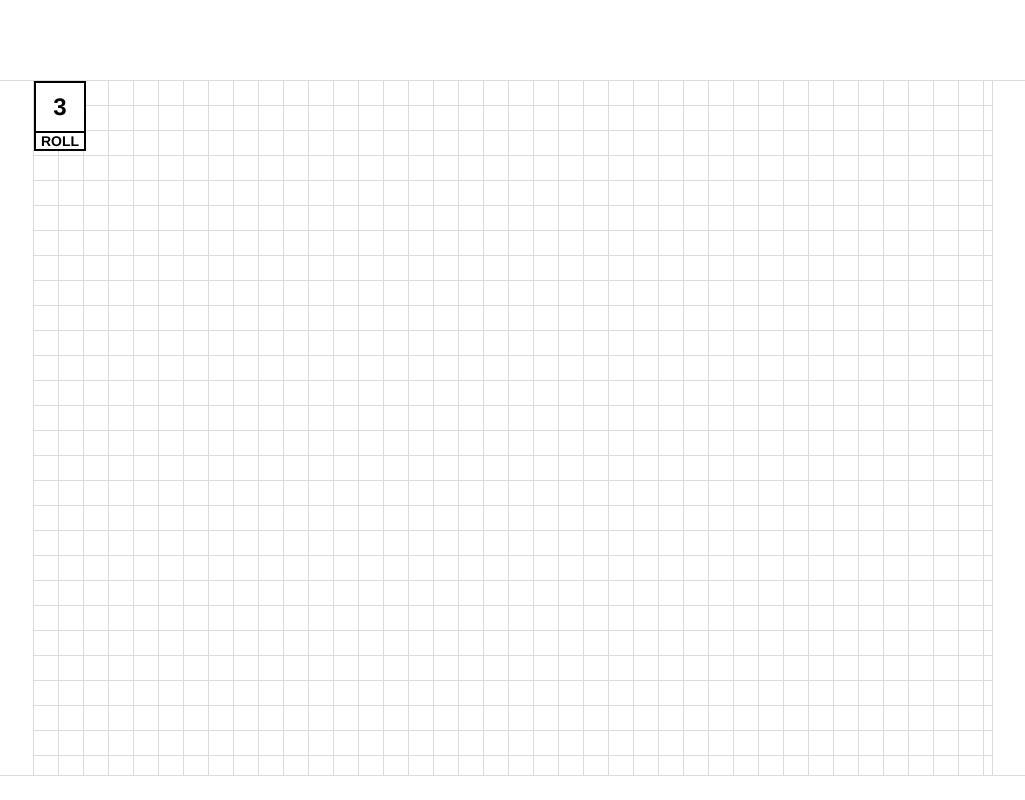
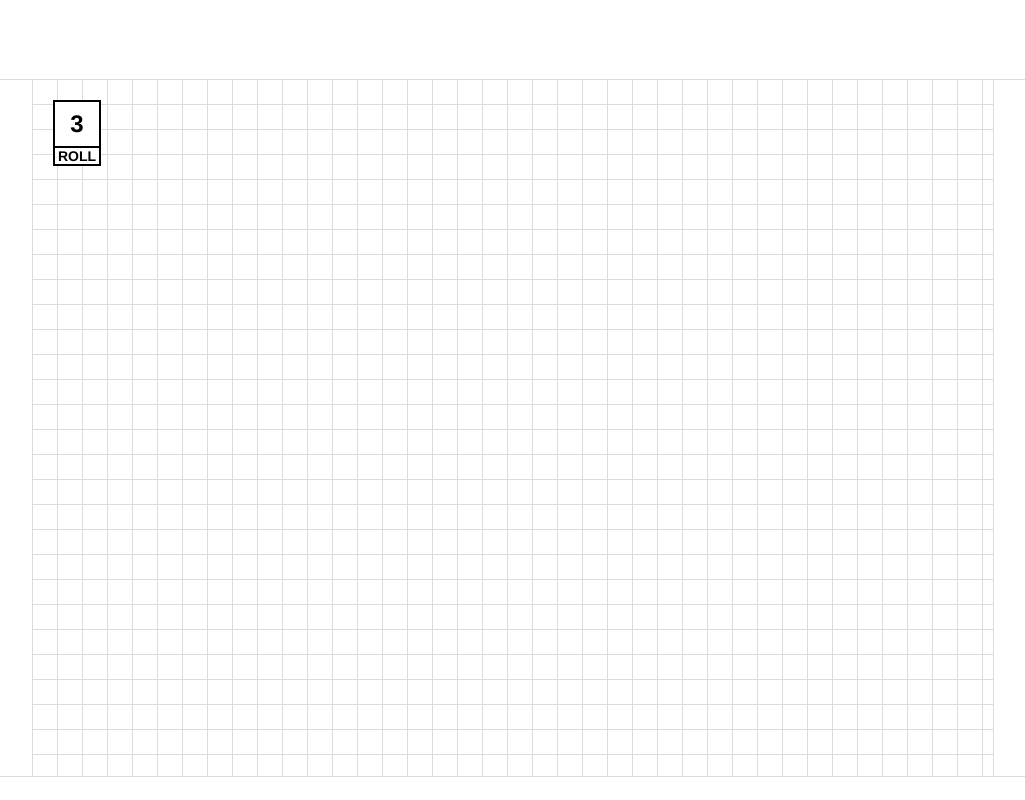
Before and after one commit to GStarP/Board, a Vue app in the folder client/: page /#/ in a window 1280 px wide. Shown: the whole page, without its empty margins (127-1152 px from the left). Built offline with nearby package versions, Linux system fonts and the light colour scheme.

Commit message:
feat: 完成位置状态的数据化

```diff
--- a/client/src/App.vue
+++ b/client/src/App.vue
@@ -24,6 +24,10 @@ body,
     "Microsoft YaHei", "微软雅黑", Arial, sans-serif;
 }
 
+div {
+  box-sizing: border-box;
+}
+
 // 美化滚动条
 ::-webkit-scrollbar {
   background-color: #eee;
--- a/client/src/components/items/Dice.vue
+++ b/client/src/components/items/Dice.vue
@@ -1,5 +1,5 @@
 <template>
-  <div v-drag class="dice">
+  <div v-drag class="dice" :style="style">
     <div class="dice__txt">{{ value }}</div>
     <div class="dice__btn" @click="randomValue">ROLL</div>
   </div>
@@ -26,8 +26,7 @@ export default Vue.extend({
       const result = Math.ceil(Math.random() * this.d.max);
       this.$store.commit("updateItem", {
         idx: this.d.idx,
-        attr: "value",
-        val: result
+        value: result
       });
       // 动画效果
       setTimeout(() => {
@@ -40,19 +39,31 @@ export default Vue.extend({
         this.value = result;
       }, 200);
     }
+  },
+  computed: {
+    style() {
+      return {
+        left: `${this.d.x}px`,
+        top: `${this.d.y}px`
+      };
+    }
   }
 });
 </script>
 
 <style lang="scss">
 .dice {
+  $size: 48px;
+  width: $size;
+
   display: flex;
   flex-direction: column;
+
+  position: relative;
 
   background: #fff;
 
   &__txt {
-    $size: 48px;
     width: $size;
     height: $size;
     border: #000 solid 2px;
@@ -71,6 +82,7 @@ export default Vue.extend({
   }
 
   &__btn {
+    width: $size;
     border: #000 solid 2px;
     border-top: none;
 
--- a/client/src/components/items/Item.vue
+++ b/client/src/components/items/Item.vue
@@ -1,5 +1,5 @@
 <template>
-  <component :is="d.type" v-bind="$props" />
+  <component :is="d.type" :idx="d.idx" v-bind="$props" />
 </template>
 
 <script>
--- a/client/src/main.js
+++ b/client/src/main.js
@@ -3,7 +3,6 @@ import App from "./App.vue";
 import router from "./router";
 import store from "./store";
 import "./plugins/element";
-import "./plugins/directives";
 import "./components/items/index";
 
 Vue.config.productionTip = false;
@@ -13,3 +12,47 @@ new Vue({
   store,
   render: h => h(App)
 }).$mount("#app");
+
+/* v-drag: 元素可拖拽 */
+Vue.directive("drag", {
+  bind: el => {
+    // 鼠标按住时开始移动
+    el.onmousedown = e => {
+      // 鼠标在元素内部的左/上边距
+      let inL = e.clientX - el.offsetLeft;
+      let inT = e.clientY - el.offsetTop;
+      // 元素相对于 #desktop 的左/上边距
+      let l = el.style.left;
+      let t = el.style.top;
+
+      const desktop = document.getElementById("desktop");
+
+      // 鼠标移动时元素跟随移动
+      document.onmousemove = e => {
+        l = e.clientX - desktop.offsetLeft - inL;
+        t = e.clientY - desktop.offsetTop - inT;
+        // 当移动超过桌面范围时忽略
+        if (l < 0 || t < 0) {
+          return;
+        }
+
+        el.style.left = `${l}px`;
+        el.style.top = `${t}px`;
+      };
+
+      // 鼠标松开时结束移动
+      document.onmouseup = () => {
+        document.onmousemove = null;
+        document.onmouseup = null;
+        // 更新 vuex 中的元素状态
+        store.commit("updateItem", {
+          idx: Number.parseInt(el.getAttribute("idx")),
+          left: l,
+          top: t
+        });
+      };
+    };
+
+    return false;
+  }
+});
--- a/client/src/plugins/directives.js
+++ /dev/null
@@ -1,35 +0,0 @@
-import Vue from "vue";
-
-Vue.directive("drag", {
-  bind: el => {
-    el.style.position = "absolute";
-    // 鼠标按住时开始移动
-    el.onmousedown = e => {
-      // 鼠标在元素内部的左/上边距
-      let inL = e.clientX - el.offsetLeft;
-      let inT = e.clientY - el.offsetTop;
-
-      // 鼠标移动时元素跟随移动
-      document.onmousemove = e => {
-        let l = e.clientX - inL;
-        let t = e.clientY - inT;
-        // 当移动超过桌面范围时忽略
-        const desktop = document.getElementById("desktop");
-        if (l < desktop.offsetLeft || t < desktop.offsetTop) {
-          return;
-        }
-
-        el.style.left = `${l}px`;
-        el.style.top = `${t}px`;
-      };
-
-      // 鼠标松开时结束移动
-      document.onmouseup = () => {
-        document.onmousemove = null;
-        document.onmouseup = null;
-      };
-    };
-
-    return false;
-  }
-});
--- a/client/src/store/index.js
+++ b/client/src/store/index.js
@@ -15,7 +15,9 @@ export default new Vuex.Store({
           idx: 0,
           type: "dice",
           max: 6,
-          value: 3
+          value: 3,
+          x: 20,
+          y: 20
         }
       ]
     }
@@ -26,8 +28,12 @@ export default new Vuex.Store({
       item.idx = idx;
       state.board.items.push(item);
     },
-    updateItem(state, payload) {
-      state.board.items[payload.idx][payload.attr] = payload.val;
+    updateItem(state, newConfig) {
+      state.board.items[newConfig.idx] = {
+        ...state.board.items[newConfig.idx],
+        ...newConfig
+      };
+      console.log(state);
     },
     deleteItem(state, item) {
       const idx = item.idx;
```
